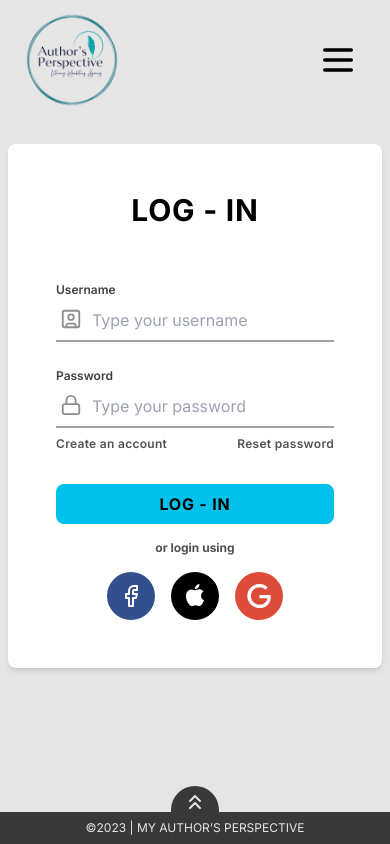
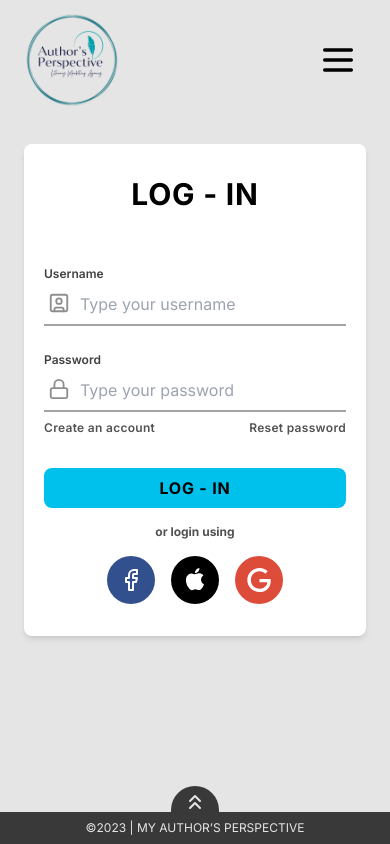
Before and after one commit to ethan123montera123/myauthorsperspective, a Next.js app in the folder client/: page /auth in a window 390 px wide. Built offline with nearby package versions, Linux system fonts and the light colour scheme.

Commit message:
[Feat][Ian] make Login component responsive

```diff
--- a/client/components/auth/Login.jsx
+++ b/client/components/auth/Login.jsx
@@ -13,7 +13,7 @@ export default function Login() {
   return (
     <>
       <div className="background-dim"></div>
-      <section className="flex flex-col items-center bg-white p-12 rounded-lg shadow-md relative z-40">
+      <section className="flex flex-col items-center bg-white m-4 mt-0 p-5 py-8 md:p-12 rounded-lg shadow-md relative z-40">
         <h1 className="Login uppercase mb-12 text-3xl font-bold tracking-wide">
           Log - in
         </h1>
--- a/client/pages/auth/index.js
+++ b/client/pages/auth/index.js
@@ -2,7 +2,7 @@ import Login from "@/components/auth/Login";
 
 export default function Auth() {
   return (
-    <div className="flex justify-center">
+    <div className="flex justify-center pb-8">
       <Login />
     </div>
   );
```
